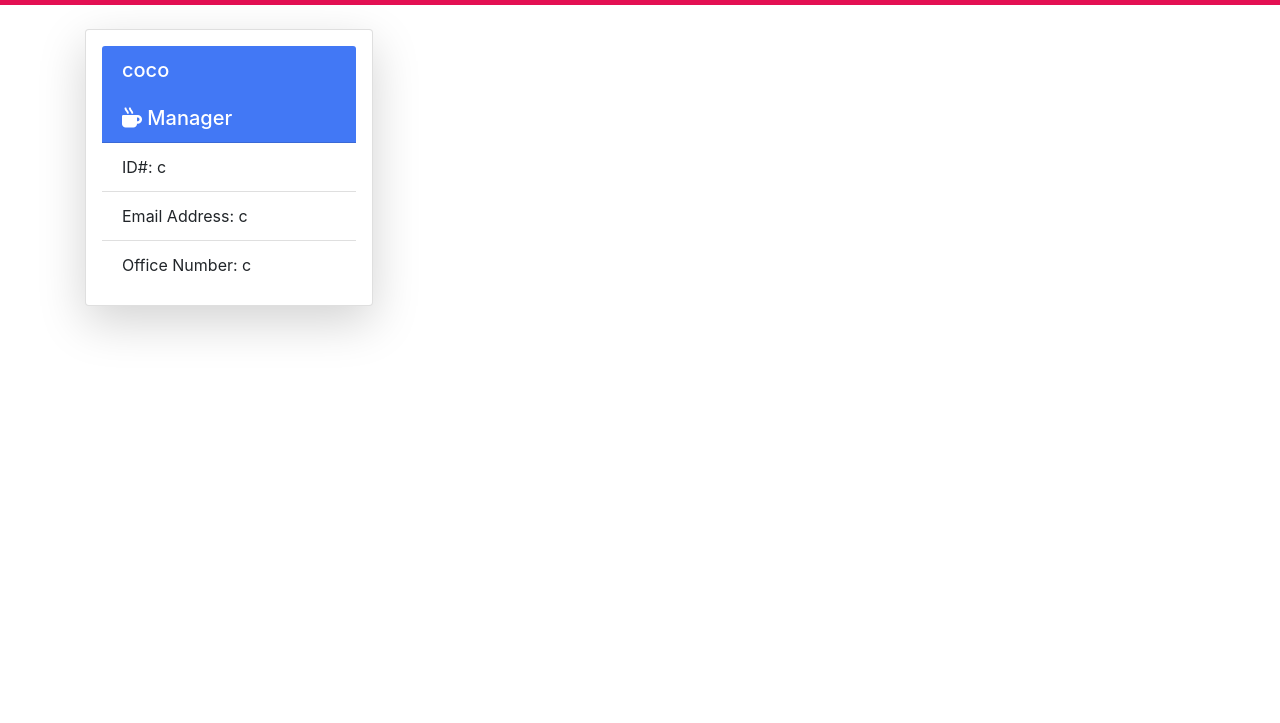
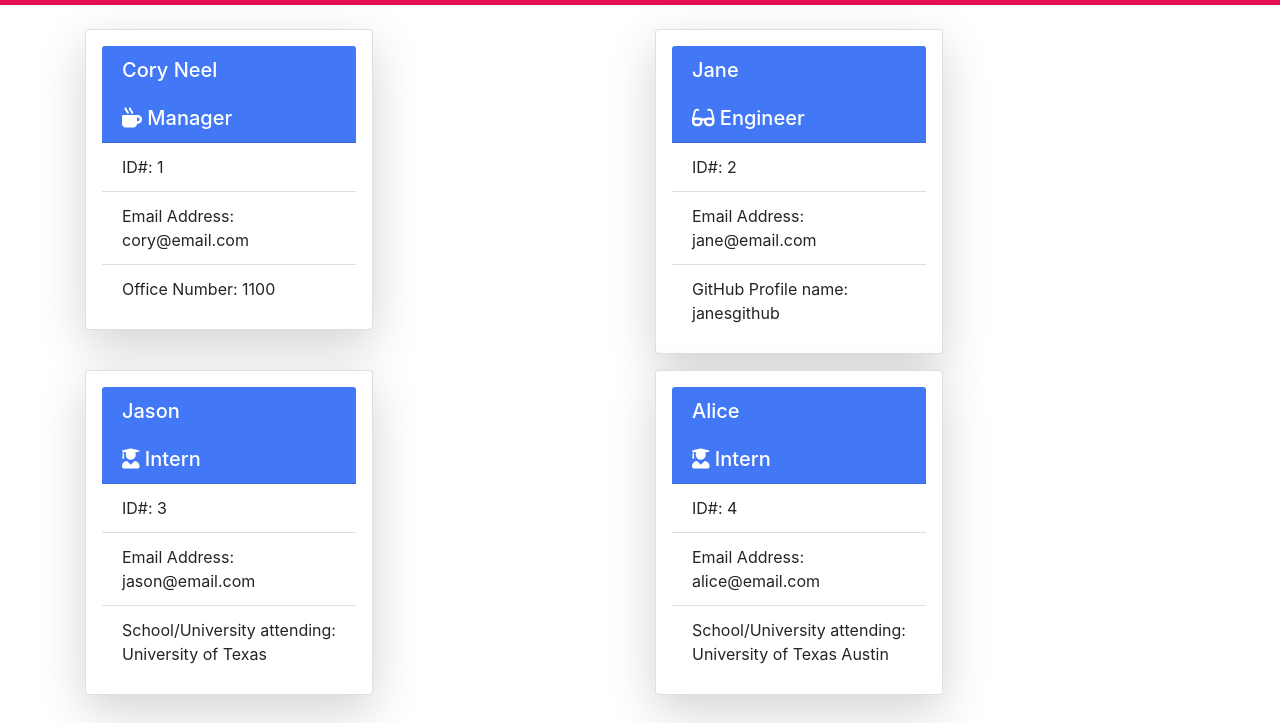
Before and after one commit to cocobeware83/team-profile-generator, a website: page dist/work-crew.html in a window 1280 px wide. Shown: the part 77-800 px from the top of the page. Drawn offline with nearby package versions, Linux system fonts and the light colour scheme.

Commit message:
added readme

```diff
--- a/dist/work-crew.html
+++ b/dist/work-crew.html
@@ -18,11 +18,38 @@
         <div class="container">
             <div class="row"><div class="col-6">
             <div class="card shadow-lg p-3 bg-white roundedmx-auto mb-3" style="width: 18rem">
-            <h5 class="card-header">coco<br /><br /><i class="fas fa-mug-hot"></i> Manager</h5>
+            <h5 class="card-header">Cory Neel<br /><br /><i class="fas fa-mug-hot"></i> Manager</h5>
             <ul class="list-group list-group-flush">
-                <li class="list-group-item">ID#: c</li>
-                <li class="list-group-item">Email Address: c</li>
-                <li class="list-group-item">Office Number: c</li>
+                <li class="list-group-item">ID#: 1</li>
+                <li class="list-group-item">Email Address: cory@email.com</li>
+                <li class="list-group-item">Office Number: 1100</li>
+            </ul>
+            </div>
+        </div><div class="col-6">
+            <div class="card shadow-lg p-3 bg-white roundedmx-auto mb-3" style="width: 18rem">
+            <h5 class="card-header">Jane<br /><br /><i class="fas fa-glasses"></i> Engineer</h5>
+            <ul class="list-group list-group-flush">
+                <li class="list-group-item">ID#: 2</li>
+                <li class="list-group-item">Email Address: jane@email.com</li>
+                <li class="list-group-item">GitHub Profile name: janesgithub</li>
+            </ul>
+            </div>
+        </div><div class="col-6">
+            <div class="card shadow-lg p-3 bg-white roundedmx-auto mb-3" style="width: 18rem">
+            <h5 class="card-header">Jason<br /><br /><i class="fas fa-user-graduate"></i> Intern</h5>
+            <ul class="list-group list-group-flush">
+                <li class="list-group-item">ID#: 3</li>
+                <li class="list-group-item">Email Address: jason@email.com</li>
+                <li class="list-group-item">School/University attending: University of Texas</li>
+            </ul>
+            </div>
+        </div><div class="col-6">
+            <div class="card shadow-lg p-3 bg-white roundedmx-auto mb-3" style="width: 18rem">
+            <h5 class="card-header">Alice<br /><br /><i class="fas fa-user-graduate"></i> Intern</h5>
+            <ul class="list-group list-group-flush">
+                <li class="list-group-item">ID#: 4</li>
+                <li class="list-group-item">Email Address: alice@email.com</li>
+                <li class="list-group-item">School/University attending: University of Texas Austin</li>
             </ul>
             </div>
         </div> </div>
```
Also changed, not shown: README.md.
